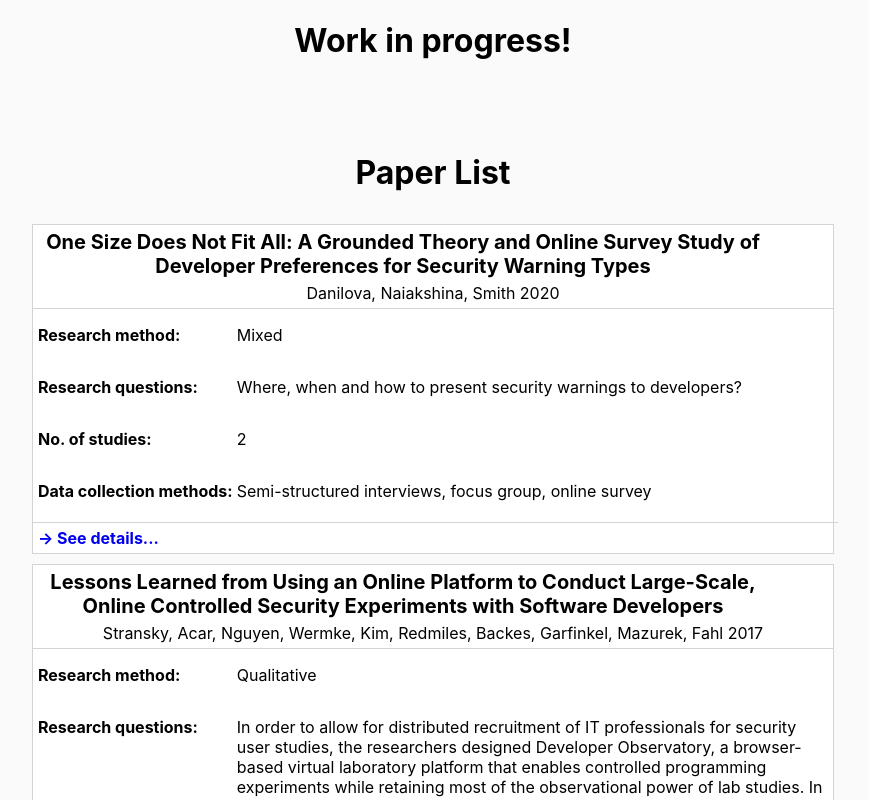
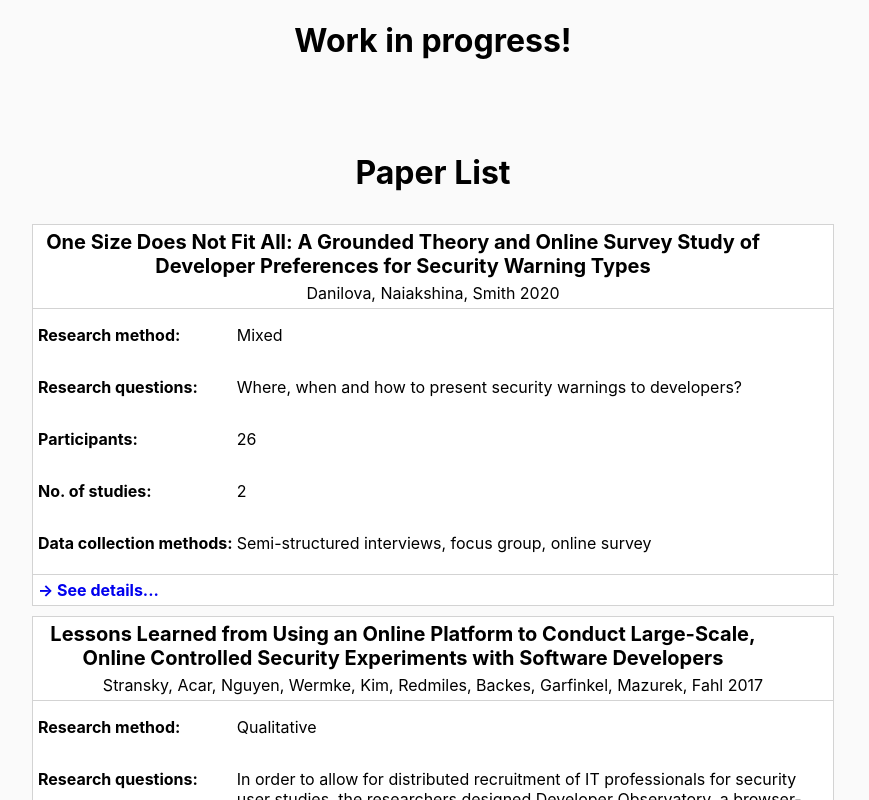
Before and after one commit to atacansuder/paper-viewer, a React (Create React App) app: page / in a window 1280 px wide. Shown: the whole page, without its empty margins (207-1076 px from the left). Built offline with nearby package versions, Linux system fonts and the light colour scheme.

Commit message:
Added participant amount

```diff
--- a/src/components/Paper.js
+++ b/src/components/Paper.js
@@ -8,6 +8,15 @@ function Paper(props) {
 
   function joinArray(x) {
     return x.join(", ");
+  }
+
+  function calculateParticipants(p) {
+    console.log(p);
+    var result = 0;
+    for (var i = 0; i < p.length; i++) {
+      result += p[i].amount;
+    }
+    return result;
   }
 
   return (
@@ -24,6 +33,12 @@ function Paper(props) {
         <div className="Paper-attribute">
           <p className="Paper-attribute-title">Research questions:&nbsp;</p>
           <p className="Paper-attribute-description">{data.questions}</p>
+        </div>
+        <div className="Paper-attribute">
+          <p className="Paper-attribute-title">Participants:&nbsp;</p>
+          <p className="Paper-attribute-description">
+            {calculateParticipants(data.participants)}
+          </p>
         </div>
         <div className="Paper-attribute">
           <p className="Paper-attribute-title">No. of studies:&nbsp;</p>
--- a/src/components/PaperScreen.js
+++ b/src/components/PaperScreen.js
@@ -15,6 +15,10 @@ function PaperScreen() {
       method: "mixed",
       questions:
         "Where, when and how to present security warnings to developers?",
+      participants: [
+        { id: 0, amount: 14, type: "professional software developers" },
+        { id: 1, amount: 12, type: "students" },
+      ],
       studies: [{ id: 0 }, { id: 1 }],
       dataCollectionMethods: [
         "semi-structured interviews",
@@ -42,6 +46,11 @@ function PaperScreen() {
       method: "Qualitative",
       questions:
         "In order to allow for distributed recruitment of IT professionals for security user studies, the researchers designed Developer Observatory, a browser-based virtual laboratory platform that enables controlled programming experiments while retaining most of the observational power of lab studies. In this paper, the researchers share their experiences using this platform.",
+
+      participants: [
+        { id: 0, amount: 305, type: "professional software developers" },
+        { id: 1, amount: 102, type: "students" },
+      ],
       studies: [{ id: 0 }],
       dataCollectionMethods: ["controlled experiments", "questionnaire"],
     },
```
